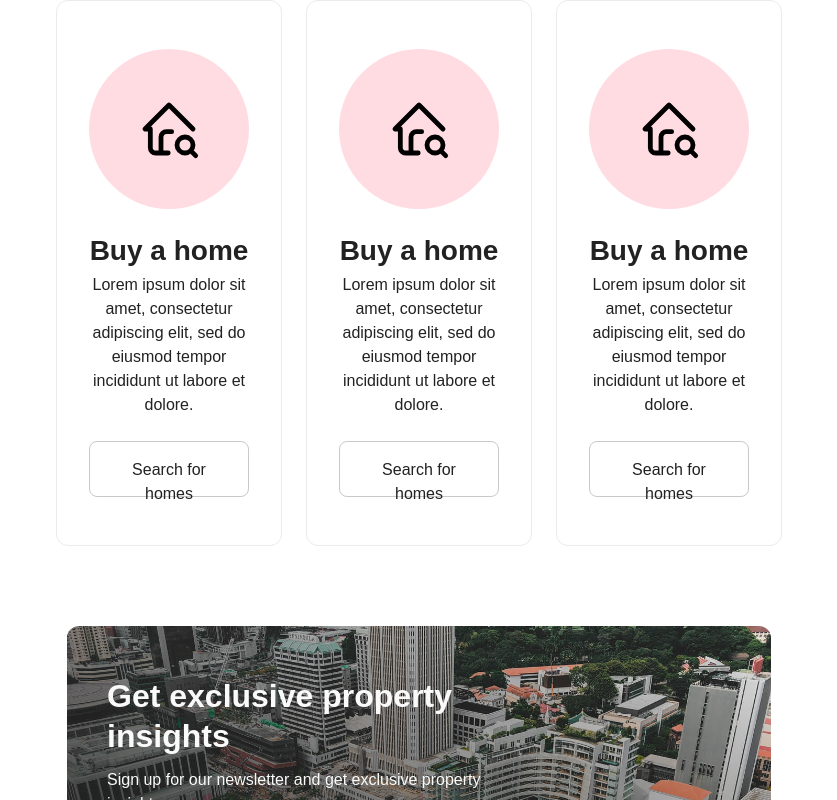
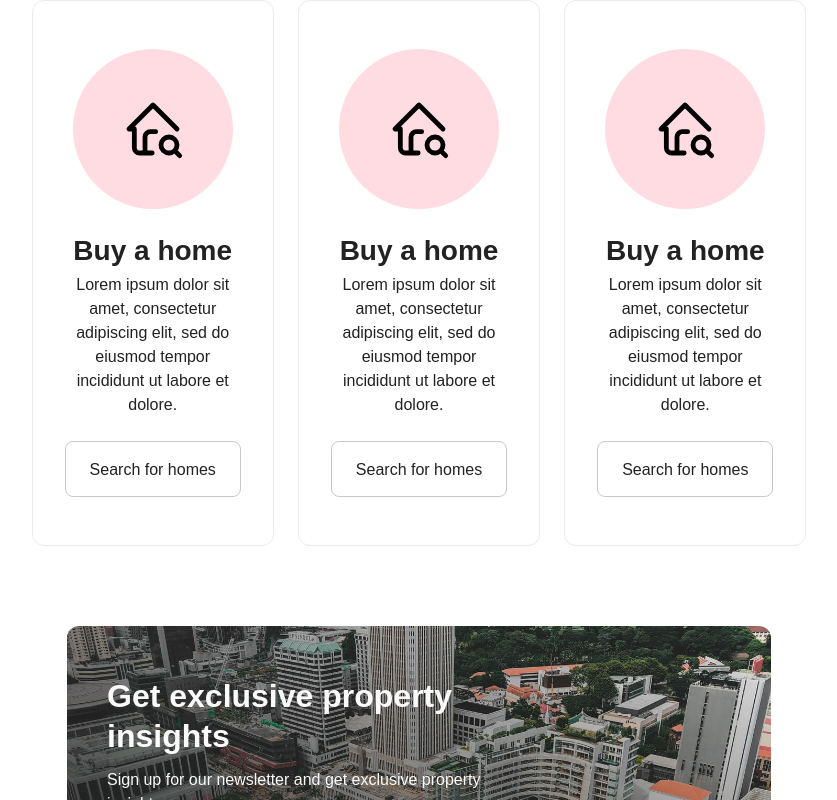
Before and after one commit to mihailapuste/arrow-space-test, a website: page index.html in a window 1280 px wide. Shown: the part 4271-5071 px from the top of the page, without its empty margins (221-1058 px from the left). Drawn offline with Linux system fonts and the light colour scheme.

Commit message:
fix service card resising

```diff
--- a/styles.css
+++ b/styles.css
@@ -898,7 +898,7 @@ body {
     gap: 24px;
 }
 
-@media screen and (max-width: 991px) {
+@media screen and (max-width: 1599px) {
     .service-info-card {
         flex: 1 1 280px;
         max-width: calc(50% - 12px);
@@ -1024,6 +1024,7 @@ body {
 }
 
 .service-info-button {
+    min-width: fit-content;
     height: 56px;
     padding: 16px 24px;
     border-radius: 8px;
@@ -1035,6 +1036,9 @@ body {
     line-height: 24px;
     cursor: pointer;
     transition: all 0.3s ease;
+    white-space: nowrap;
+    overflow: hidden;
+    text-overflow: ellipsis;
 }
 
 .service-info-button:hover {
```
